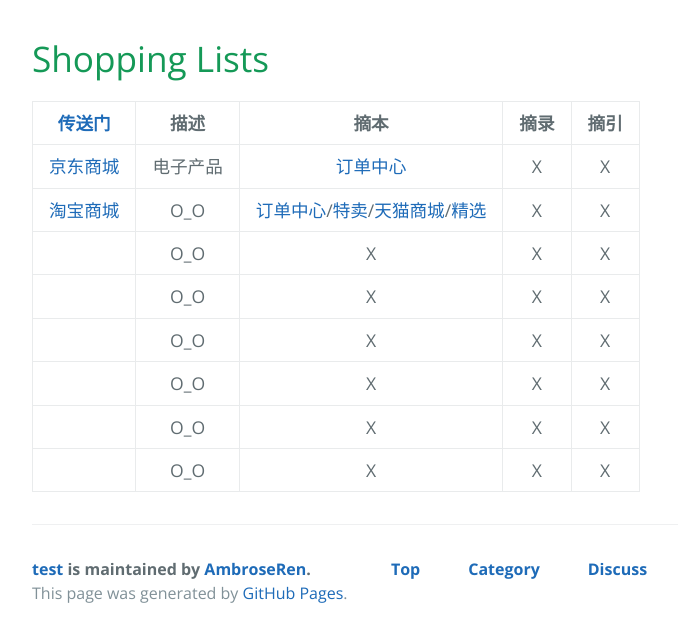
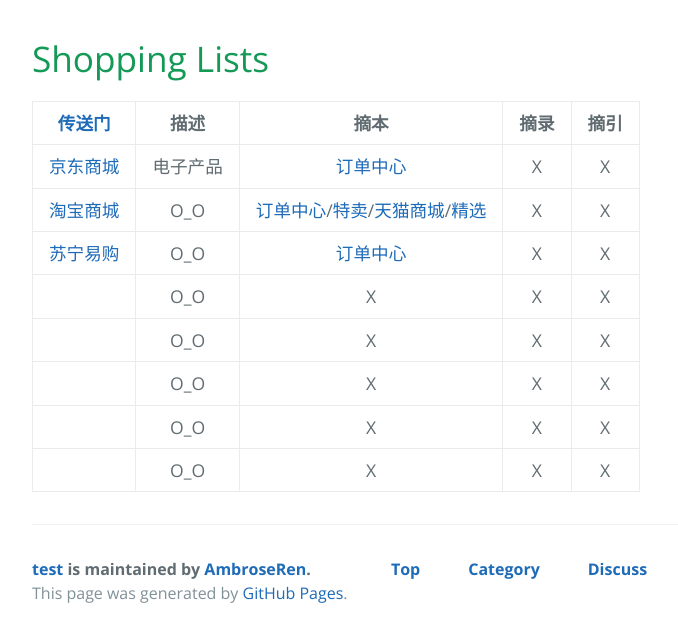
Before and after one commit to AmbroseRen/test, a Jekyll site: the page built from Library/shopping.md, in a window 1280 px wide. Shown: the top 642 px of the page, without its empty margins (192-870 px from the left). Built offline with Jekyll 4.4.1, drawn with Linux system fonts in a browser that asks for light colours; our own code applies the rules of GitHub Pages for plain Markdown files; the repository's description, which GitHub fills in, is left out.

Commit message:
Update shopping.md

```diff
--- a/Library/shopping.md
+++ b/Library/shopping.md
@@ -4,9 +4,9 @@
 |:---:|:---:|:---:|:---:|:---:|
 | [京东商城](https://www.jd.com/) | 电子产品 | [订单中心](https://order.jd.com/center/list.action) | X | X |
 | [淘宝商城](https://ai.taobao.com/) | O_O | [订单中心](https://buyertrade.taobao.com/trade/itemlist/list_bought_items.htm)/[特卖](https://temai.taobao.com/)/[天猫商城](https://www.tmall.com/)/[精选](https://pages.tmall.com/wow/portal/act/jxtmall) | X | X |
+| [苏宁易购](https://www.suning.com/) | O_O | [订单中心](https://order.suning.com/order/orderList.do) | X | X |
 | []() | O_O | X | X | X |
 | []() | O_O | X | X | X |
 | []() | O_O | X | X | X |
 | []() | O_O | X | X | X |
 | []() | O_O | X | X | X |
-| []() | O_O | X | X | X |
```
